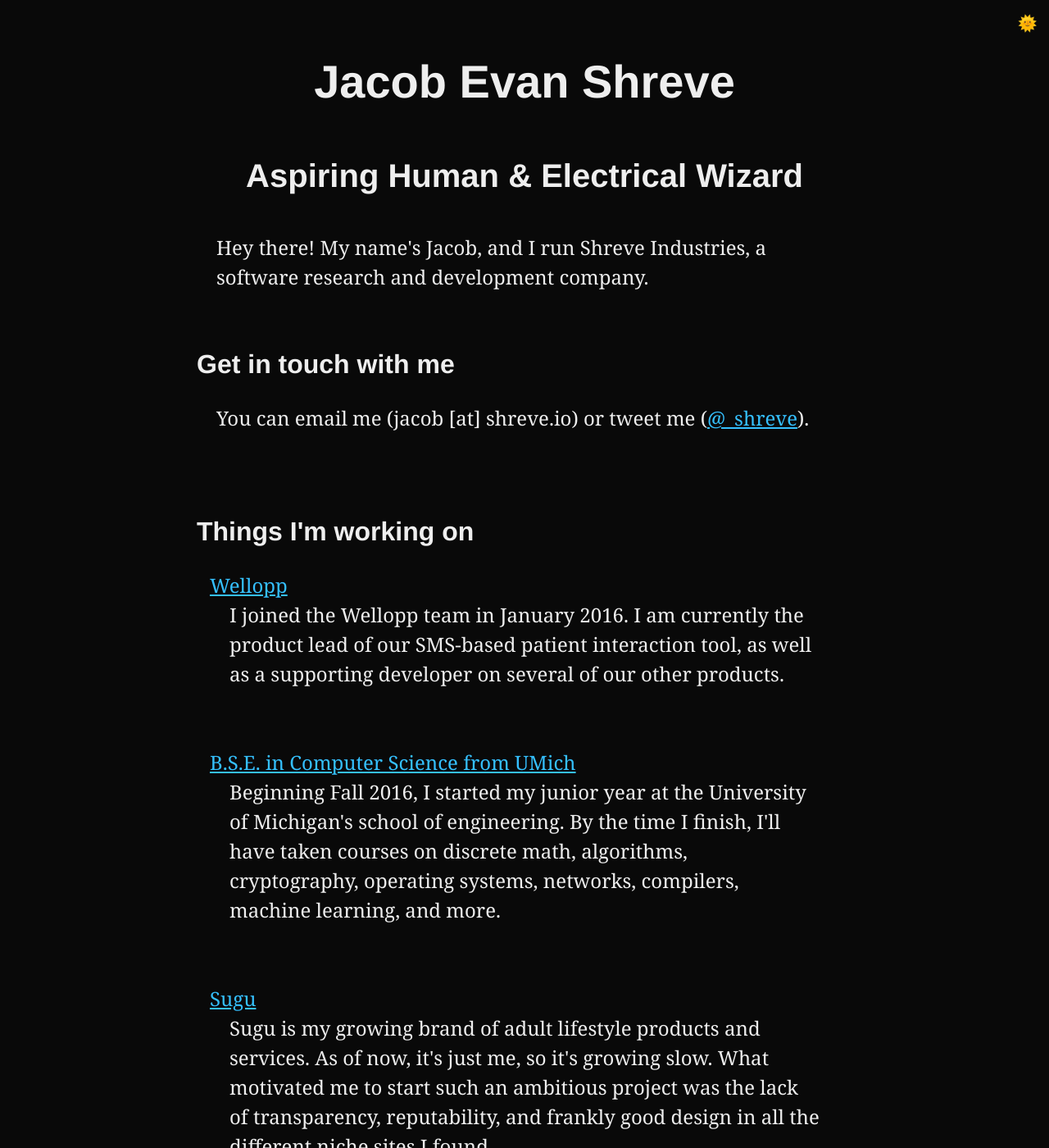
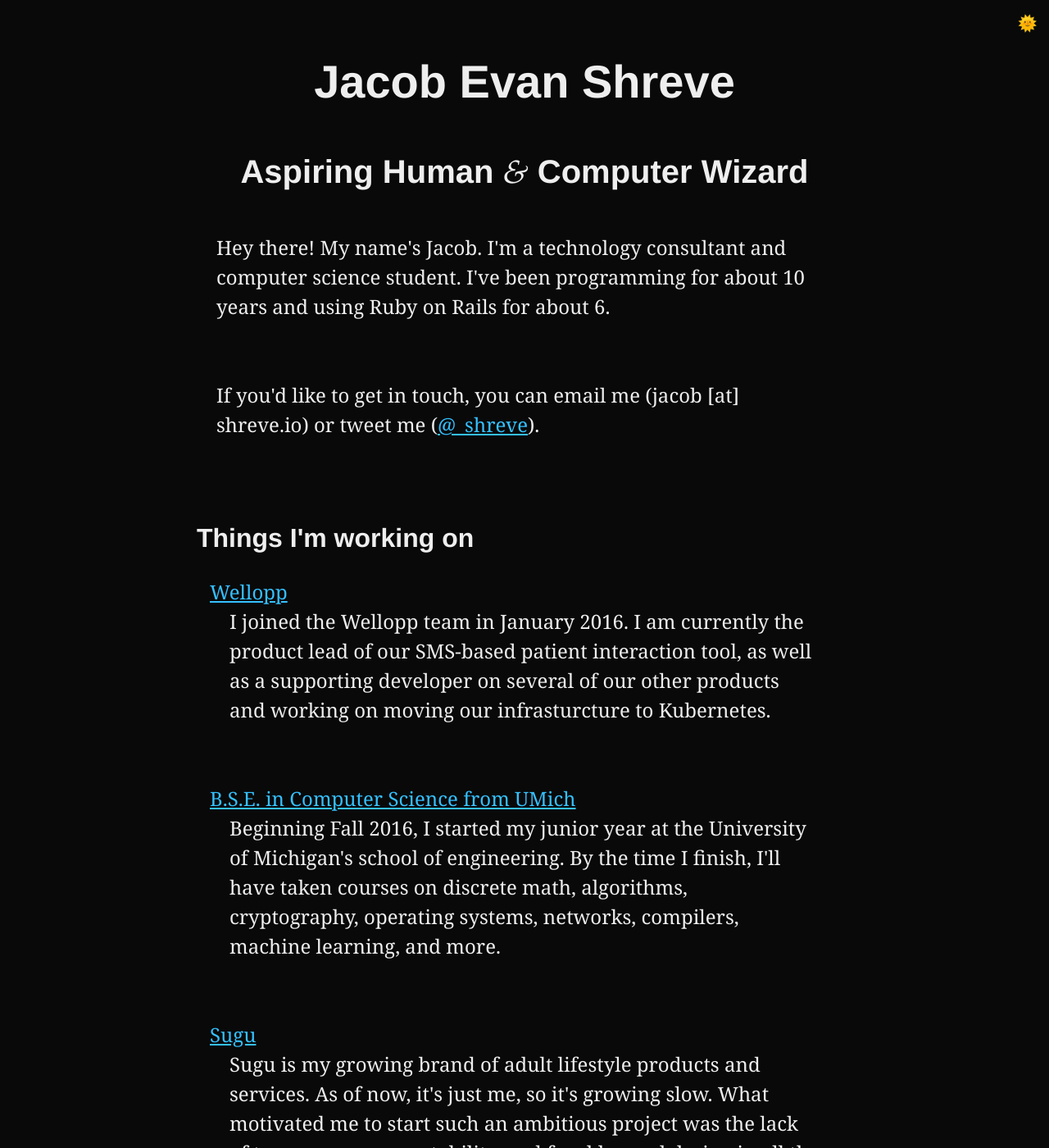
Before and after one commit to shreve/shreve.io, a Jekyll site: the page built from index.html, in a window 1280 px wide and 1400 px high. Shown: the whole window at 82% size. Built offline with Jekyll 4.4.1, drawn with Linux system fonts in a browser that asks for light colours; some web fonts are replaced; comment, search, counter and statistics services are not loaded; some of the changed text lies outside the part shown.

Commit message:
Update homepage content

```diff
--- a/index.html
+++ b/index.html
@@ -6,15 +6,16 @@
 
 <header>
   <h1>Jacob Evan Shreve</h1>
-  <h2 class="flex-title">Aspiring Human <span class="flex-title__elbow">&</span> Electrical Wizard</h2>
+  <h2 class="flex-title">Aspiring Human <span class="flex-title__elbow amp">&</span> Computer Wizard</h2>
 </header>
 <article>
   <p>
-    Hey there! My name's Jacob, and I run Shreve Industries, a software research and development company.
+    Hey there! My name's Jacob. I'm a technology consultant and computer science student.
+    I've been programming for about <time class="years-since" datetime="2008">10</time> years and
+    using Ruby on Rails for about <time class="years-since" datetime="2012">6</time>.
   </p>
-  <h3>Get in touch with me</h3>
   <p>
-    You can email me (jacob [at] shreve.io) or tweet me (<a href="https://twitter.com/_shreve">@_shreve</a>).
+    If you'd like to get in touch, you can email me (jacob [at] shreve.io) or tweet me (<a href="https://twitter.com/_shreve">@_shreve</a>).
   </p>
   <div class="col">
     <h3>Things I'm working on</h3>
@@ -23,7 +24,8 @@
         <p>
           I joined the Wellopp team in January 2016. I am currently the product lead of
           our SMS-based patient interaction tool, as well as a supporting developer on
-          several of our other products.
+          several of our other products and working on moving our infrasturcture to
+          Kubernetes.
         </p></li>
 
       <li><a href="http://www-personal.umich.edu/~shreve/" title="Jacob Evan Shreve :: University of Michgan Student">B.S.E. in Computer Science	from UMich</a>
@@ -60,29 +62,6 @@
       </ul>
     </div>
     <div class="col">
-      <h3>Buzzwords</h3>
-      <ul>
-        <li>ruby on rails</li>
-        <li>erlang/elixir/OTP</li>
-        <li>kubernetes</li>
-        <li>software crafstmanship</li>
-        <li>progressive enhancement</li>
-        <li>systems administration</li>
-      </ul>
-    </div>
-  </section>
-
-  <section class="row-2">
-    <div class="col">
-      <h3>Blog Posts</h3>
-      <ul>
-        {% for post in site.posts %}
-        <li><a href="{{ post.url }}">{{ post.title }}</a></li>
-        {% endfor %}
-      </ul>
-    </div>
-
-    <div class="col">
       <h3>Other things on this site</h3>
       <ul>
         <li><a href="/resume/resume.pdf">I have a r&eacute;sum‌&eacute;</a>.</li>
@@ -92,8 +71,41 @@
     </div>
   </section>
 
+  <section class="row-2">
+    <div class="col">
+      <h3>Buzzwords</h3>
+      <ul>
+        <li>ruby on rails</li>
+        <li>kubernetes</li>
+        <li>erlang/elixir/OTP</li>
+        <li>rust</li>
+        <li>software crafstmanship</li>
+        <li>progressive enhancement</li>
+      </ul>
+    </div>
+    <div class="col">
+      <h3>Blog Posts</h3>
+      <ul>
+        {% for post in site.posts %}
+        <li><a href="{{ post.url }}">{{ post.title }}</a></li>
+        {% endfor %}
+      </ul>
+    </div>
+  </section>
+
   <blockquote>
-    <p>This song goes out to anyone out there that believes that maybe, just maybe, we were all born with the moral obligation to leave this world a better place than the world that we’ve found.</p>
-    <cite>Rise Against, <em>Prayer of the Refugee (Live)</em></cite>
+    <p>This song goes out to anybody here that believes that maybe, just maybe, we were all born with the moral obligation to leave this world a better place than the world that we’ve found.</p>
+    <cite>Tim McIlrath</cite>
   </blockquote>
 </article>
+
+<script>
+ let yearsSince = (year) => {
+   let current = (new Date()).getYear() + 1900
+   return current - parseInt(year);
+ }
+
+ for (let element of document.getElementsByClassName('years-since')) {
+   element.innerText = yearsSince(element.dateTime);
+ }
+</script>
```
